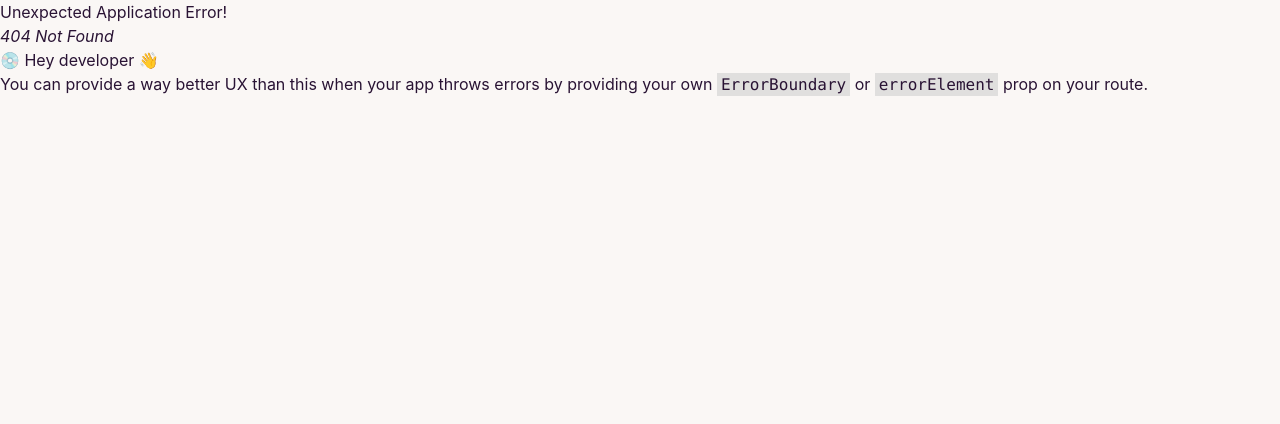
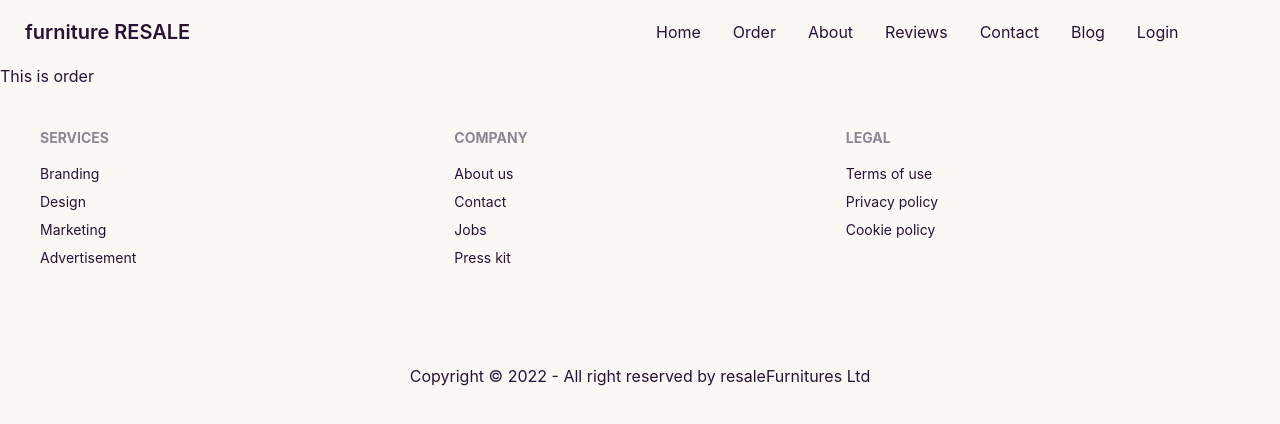
Before and after one commit to eqram1/fancy-furniture-resale-market-repo, a React (Create React App) app: page /order in a window 1280 px wide. Before the commit this address had no page. Shown: the top 424 px of the page. Built offline with nearby package versions, Linux system fonts and the light colour scheme.

Commit message:
added order section

```diff
--- /dev/null
+++ b/src/Pages/Home/Order/Order.js
@@ -0,0 +1,11 @@
+import React from 'react';
+
+const Order = () => {
+    return (
+        <div>
+            <h2>This is order</h2>
+        </div>
+    );
+};
+
+export default Order;
--- a/src/Routes/Routes/Routes.js
+++ b/src/Routes/Routes/Routes.js
@@ -1,6 +1,7 @@
 import { createBrowserRouter, Router } from "react-router-dom"
 import Main from "../../Layout/Main"
 import Home from "../../Pages/Home/Home/Home"
+import Order from "../../Pages/Home/Order/Order";
 import Login from "../../Pages/Login/Login";
 import Logout from "../../Pages/Logout/Logout";
 
@@ -12,6 +13,10 @@ const router = createBrowserRouter([
             {
                 path: '/',
                 element: <Home></Home>
+            },
+            {
+                path: '/order',
+                element: <Order></Order>
             },
             {
                 path: '/login',
```
